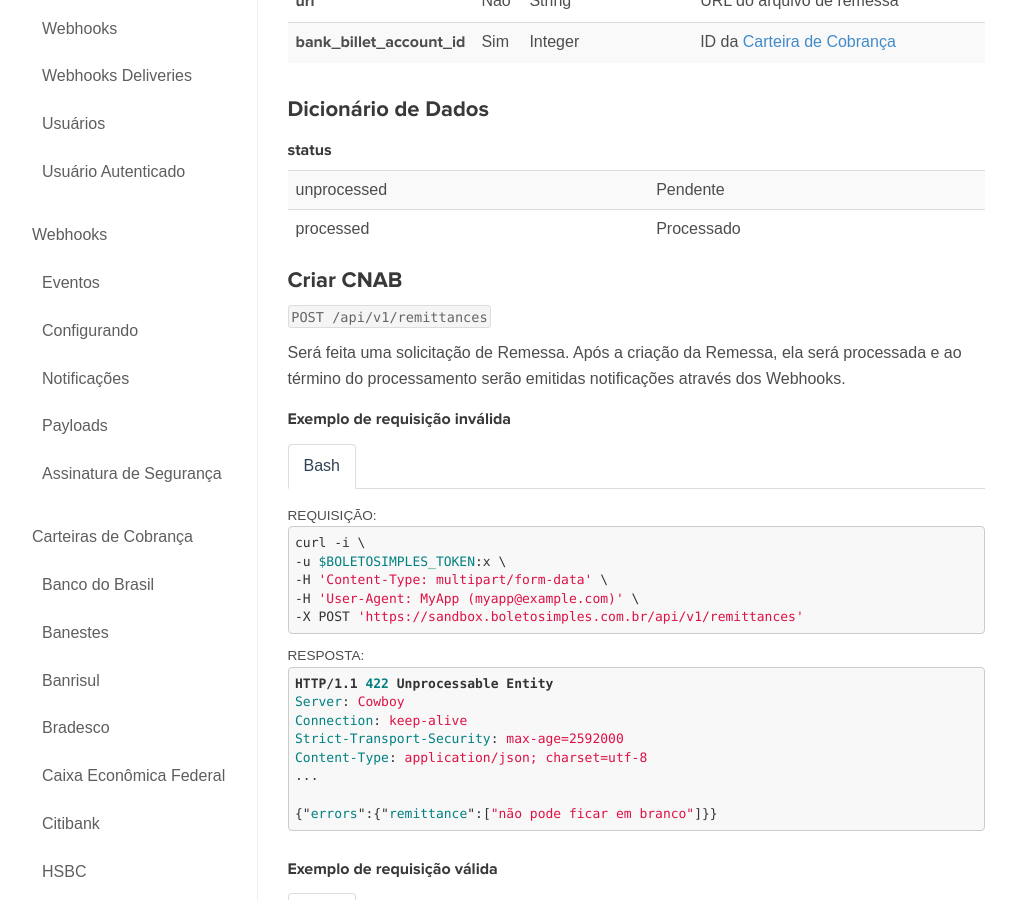
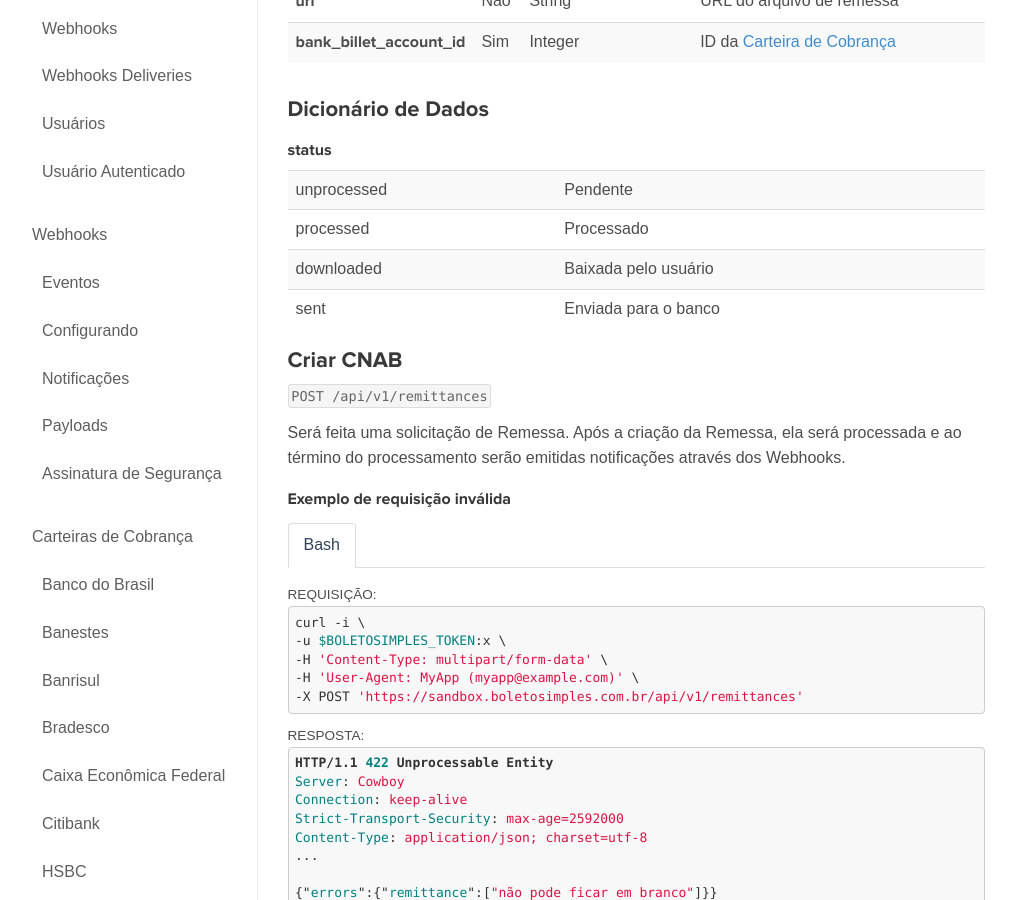
Before and after one commit to BoletoSimples/boletosimples-docs, a Jekyll site: the page built from reference/v1/remittances/index.md, in a window 1280 px wide and 900 px high, scrolled down 983 px. Shown: the whole window, without its empty margins (135-1151 px from the left). Built offline with Jekyll 4.4.1, drawn with Linux system fonts in a browser that asks for light colours.

Commit message:
adds missing status of remittance

```diff
--- a/reference/v1/remittances/index.md
+++ b/reference/v1/remittances/index.md
@@ -34,6 +34,8 @@ breadcrumb: CNAB (Remessa)
 
 | unprocessed | Pendente
 | processed   | Processado
+| downloaded  | Baixada pelo usuário
+| sent        | Enviada para o banco
 
 ### Criar CNAB
 
```
